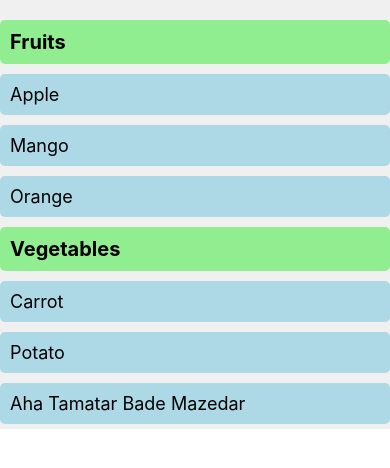
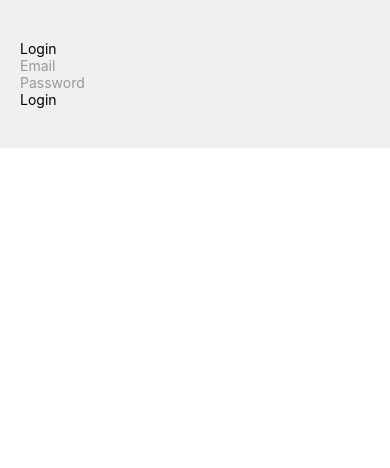
Before and after one commit to tahir-rafique/learn-mobileApp-development, a React Native app: screen / in a window 390 px wide. Shown: the top 468 px of the page. Built offline with nearby package versions, Linux system fonts and the light colour scheme.

Commit message:
login screen

```diff
--- a/App.jsx
+++ b/App.jsx
@@ -8,6 +8,7 @@
 import Styling from './src/Components/Styling';
 import FlatListScreen from './src/Components/FlatListScreen';
 import SectionListScreen from './src/Components/SectionListScreen';
+import LoginForm from './src/Components/LoginForm';
 
 const App = () => {
   return (
@@ -42,7 +43,10 @@
       {/* <FlatListScreen/> */}
 
       {/*  step: 8 */}
-      <SectionListScreen />
+      {/* <SectionListScreen /> */}
+
+      {/*  step: 9*/}
+      <LoginForm />
     </View>
   );
 };
--- /dev/null
+++ b/src/Components/LoginForm.jsx
@@ -0,0 +1,60 @@
+import { View, Text, TextInput, TouchableOpacity, StyleSheet } from 'react-native'
+import React, { useState } from 'react'
+
+const LoginForm = () => {
+
+  const [email, setEmail] = useState('');
+  const [password, setPassword] = useState('');
+
+  const handleLogin = () => {
+    console.log('Email:', email);
+    console.log('Password:', password);
+    setEmail("");
+    setPassword("");
+  }
+
+  return (
+    <View style={styles.container}>
+      <Text>Login</Text>
+
+      <TextInput
+        placeholder='Email'
+        value={email}
+        onChangeText={setEmail}
+        keyboardType='email-address'
+        autoCapitalize='none'
+        placeholderTextColor={'#999'}
+      />
+
+      <TextInput
+        placeholder='Password'
+        value={password}
+        onChangeText={setPassword}
+        placeholderTextColor={'#999'}
+        secureTextEntry={true}
+      />
+
+
+      <TouchableOpacity
+        onPress={handleLogin}
+      >
+        <Text>Login</Text>
+      </TouchableOpacity>
+
+
+
+    </View>
+  )
+}
+
+const styles = StyleSheet.create({
+  container: {
+    justifyContent: 'center',
+    paddingHorizontal: 20,
+    paddingVertical: 40,
+    backgroundColor: "#f0f0f0",
+  },
+})
+
+
+export default LoginForm
```
Also changed, not shown: app.json (line endings or trailing spaces), 3 other files (tests, documents, lock files or other folders).
